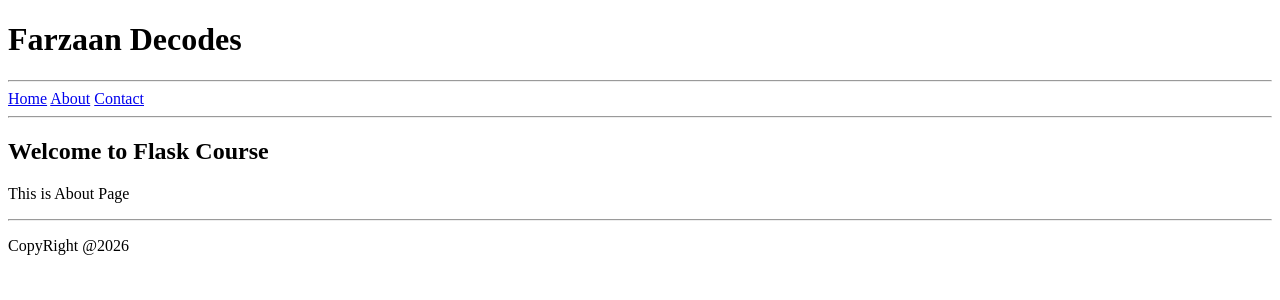
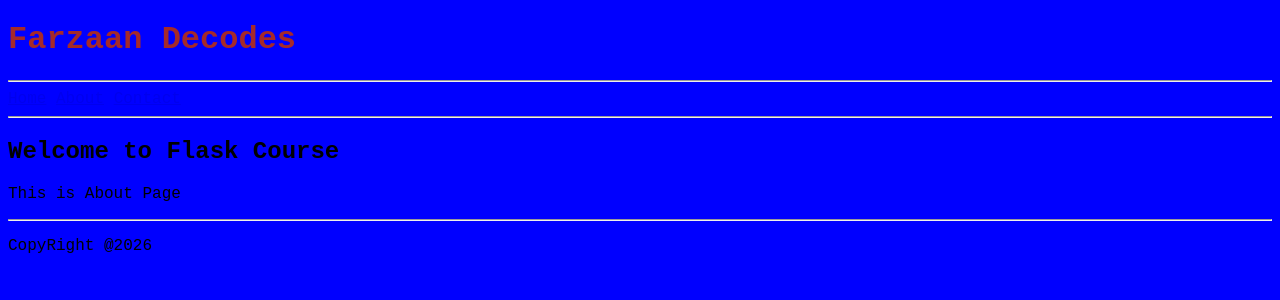
Before and after one commit to farzaan-maqbool/Flask, a Flask app: page /about in a window 1280 px wide. Shown: the top 300 px of the page. Run offline with Flask 3, Linux system fonts and the light colour scheme.

Commit message:
Added static-files

```diff
--- /dev/null
+++ b/static/css/style.css
@@ -0,0 +1,8 @@
+body{
+    font-family:'Courier New', Courier, monospace;
+    background-color:blue;
+}
+
+h1{
+    color:brown;
+}
--- /dev/null
+++ b/static/js/script.js
@@ -0,0 +1,5 @@
+console.log("Hello world")
+
+function showmsg(){
+    alert("Hello world")
+}
--- a/templates/base.html
+++ b/templates/base.html
@@ -3,6 +3,10 @@
 
 <head>
     <title>Flask Course</title>
+    {#<link rel="stylesheet" href="../static/css/style.css">#}
+
+    <link rel="stylesheet" href="{{url_for('static',filename='../static/css/style.css')}}">
+
 </head>
 
 <body>
@@ -18,6 +22,7 @@
     {% endblock %}
     <hr>
     {%include "components/footer.html" %}
+    <script src="{{url_for('static',filename='../static/js/script.js')}}"></script>
 </body>
 
 </html>
--- a/templates/index.html
+++ b/templates/index.html
@@ -1,5 +1,7 @@
 {% extends "base.html" %}
 {% block content %}
 <h2>Welcome to Flask Course</h2>
+<button onClick="showmsg()">ClickMe</button>
+<img src="{{url_for('static',filename='../static/images/logonature.jpg')}}"
 <p>This is Home Page</p>
 {% endblock%}
```
Also changed, not shown: static/images/logonature.jpg (added).
